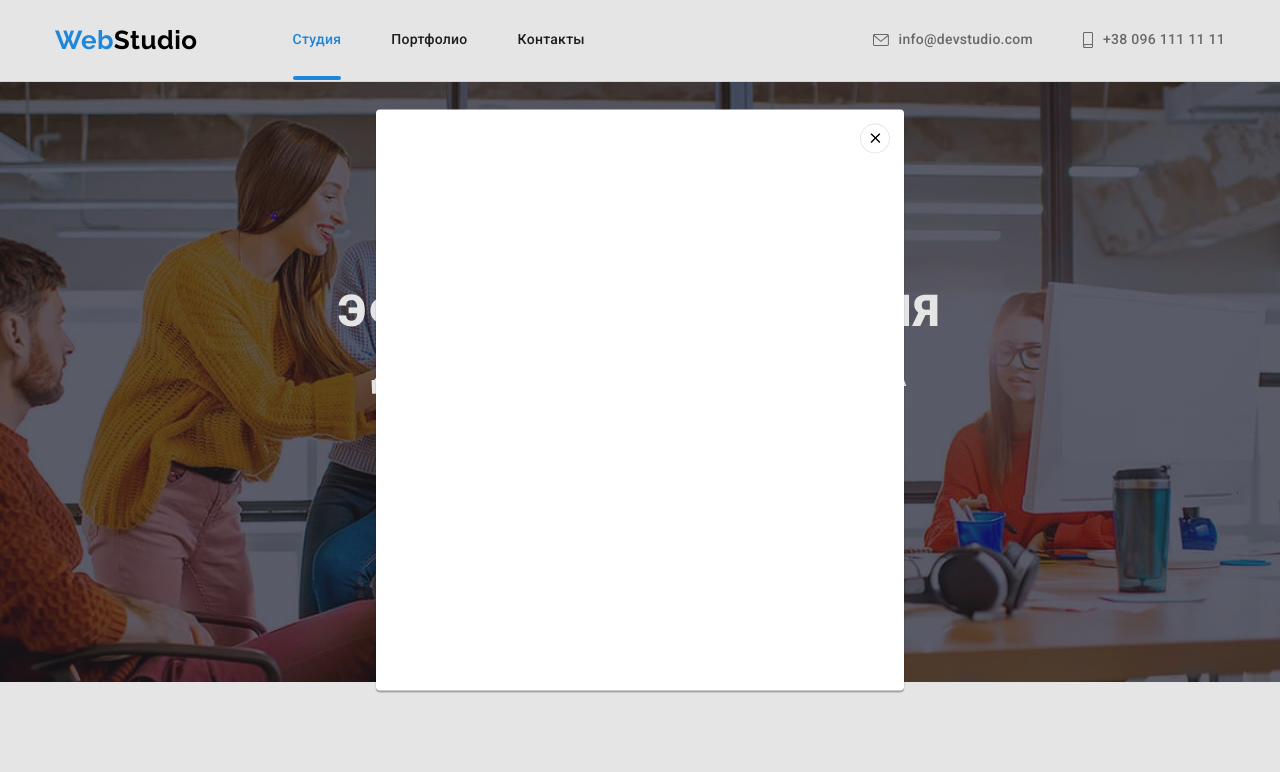
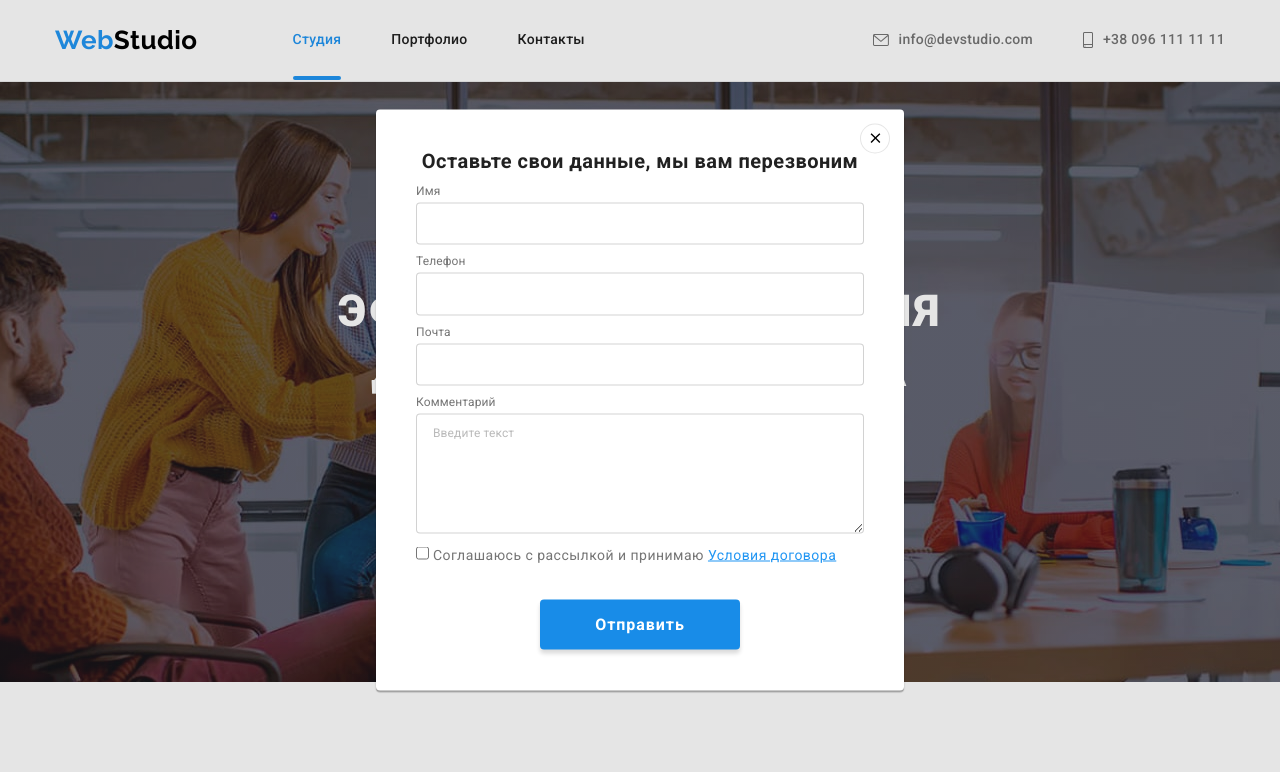
Before and after one commit to julgrabar/goit-markup-hw-06, a plain HTML site: page index.html in a window 1280 px wide. Both pictures are taken after a click on the button "Заказать услугу". Shown: the top 772 px of the page. Drawn offline with nearby package versions, Linux system fonts and the light colour scheme.

Commit message:
добавлена разметка формы

```diff
--- a/css/styles.css
+++ b/css/styles.css
@@ -307,6 +307,7 @@ body{
     background-color: var(--main-background-color);
     box-shadow: 0px 1px 3px rgba(0, 0, 0, 0.12), 0px 1px 1px rgba(0, 0, 0, 0.14), 0px 2px 1px rgba(0, 0, 0, 0.2);
     border-radius: 4px;
+    padding: 40px;
 }
 
 .close-modal{
@@ -325,6 +326,107 @@ body{
     background-color: #ffffff;
 
     cursor: pointer;
+}
+
+.close-modal:focus .close-icon,
+.close-modal:hover .close-icon{
+    fill: var(--accent-color)
+
+}
+
+.close-icon{
+    fill: #000000;
+    transition: fill 250ms var(--cubic);
+}
+
+.modal-text{
+    font-weight: 700;
+    font-size: 20px;
+    line-height: 1.15;
+    text-align: center;
+
+    color: var(--main-title-color);
+    margin-bottom: 12px;
+
+}
+
+.form-field{
+    display: flex;
+    flex-direction: column;
+
+    margin-bottom: 10px;
+}
+
+.modal-label{
+    font-size: 12px;
+    line-height: 1.16;
+    letter-spacing: 0.01em;
+
+    color: var(--main-text-color);
+    margin-bottom: 4px;
+}
+.modal-input{
+    border: 1px solid rgba(33, 33, 33, 0.2);
+    border-radius: 4px;
+    padding: 11px 12px;
+    transition: border 250ms var(--cubic);
+}
+.mail-input:focus{
+    border: 1px solid #2196F3;
+}
+.comment{
+    padding: 12px 16px;
+
+    min-height: 120px;
+
+    border: 1px solid rgba(33, 33, 33, 0.2);
+    border-radius: 4px;
+}
+.form-field-agreement{
+    font-size: 14px;
+    line-height: 1.71;
+    color: var(--main-text-color);
+    margin-bottom: 32px;
+ }
+
+ .form-field-agreement>a{
+    text-decoration-line: underline;
+
+    color: var(--accent-color);
+ }
+
+ .form-send{
+     display: flex;
+     justify-content: center;
+ }
+ .form-btn{
+
+     padding: 10px 55px;
+     font-weight: bold;
+    font-size: 16px;
+    line-height: 1.87;
+
+
+    letter-spacing: 0.06em;
+
+    color: #FFFFFF;
+
+    background: #188CE8;
+    box-shadow: 0px 4px 4px rgba(0, 0, 0, 0.15);
+    border-radius: 4px;
+    border: none;
+
+    cursor: pointer;
+ }
+
+
+.comment::placeholder{
+    font-size: 12px;
+    line-height: 1.16;
+    letter-spacing: 0.01em;
+
+    color: rgba(117, 117, 117, 0.5);
+
 }
 
 .adventages-list{
@@ -632,7 +734,7 @@ body{
 }
 
 .subscription-btn{
-    padding: 10px 28px;
+    padding: 9.5px 28px;
     display: flex;
     align-items: center;
     text-align: center;
@@ -649,6 +751,15 @@ body{
     border: 1px solid var(--accent-color);
 
     cursor: pointer;
+
+}
+
+.mail-input::placeholder{
+
+    font-size: 16px;
+    line-height: 1.25;
+
+    color: rgba(255, 255, 255, 0.6);
 
 }
 .send-icon{
--- a/index.html
+++ b/index.html
@@ -319,10 +319,39 @@
             <div data-modal class="backdrop is-hidden">
                 <div class="modal">
                     <button data-modal-close class="close-modal">
-                        <svg width="18" height="18">
+                        <svg width="18" height="18" class="close-icon">
                             <use href="./images/sprite.svg#icon-close"></use>
                         </svg>
+
                     </button>
+                    <p class="modal-text">Оставьте свои данные, мы вам перезвоним</p>
+                    <form>
+                        <div class="form-field">
+                            <label for="name" class="modal-label">Имя</label>
+                            <input type="text" name="name" id="name" class="modal-input">
+                        </div>
+                        <div class="form-field">
+                            <label for="tel" class="modal-label">Телефон</label>
+                            <input type="text" name="tel" id="tel" class="modal-input">
+                        </div>
+                        <div class="form-field">
+                            <label for="email" class="modal-label">Почта</label>
+                            <input type="email" name="mail" id="email" class="modal-input">
+                        </div>
+                        <div class="form-field">
+                            <label for="comment" class="modal-label">Комментарий</label>
+                            <textarea id="comment" class="modal-input comment" placeholder="Введите текст"></textarea>
+                        </div>
+                        <div class="form-field-agreement">
+                            <input type="checkbox" name="agreement" id="agreement">
+                            Соглашаюсь с рассылкой и принимаю <a href="#">Условия договора</a>
+                        </div>
+                        <div class="form-send">
+                            <button type="submit" class="form-btn">
+                                Отправить
+                            </button>
+                        </div>
+                    </form>
                 </div>
             </div>
     </main>
```
Also changed, not shown: portfolio.html (+13 -0 lines).
